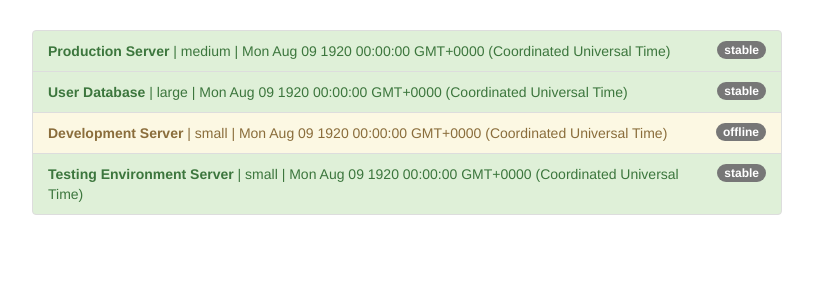
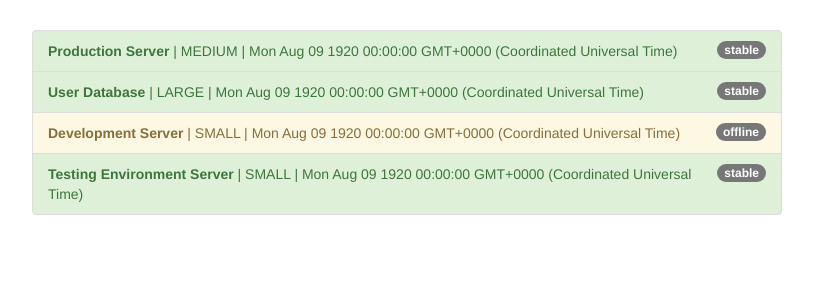
Before and after one commit to marcosJuniorPassarella/pipes-examples-angular, an Angular app: page / in a window 1280 px wide. Shown: the top 300 px of the page, without its empty margins (233-1046 px from the left). Built offline with nearby package versions, Linux system fonts and the light colour scheme.

Commit message:
Added uppercase pipe

```diff
--- a/src/app/app.component.html
+++ b/src/app/app.component.html
@@ -13,7 +13,8 @@
           <span class="badge">
             {{ server.status }}
           </span>
-          <strong>{{ server.name }}</strong> | {{ server.instanceType }} |
+          <strong>{{ server.name }}</strong> |
+          {{ server.instanceType | uppercase }} |
           {{ server.started }}
         </li>
       </ul>
```
